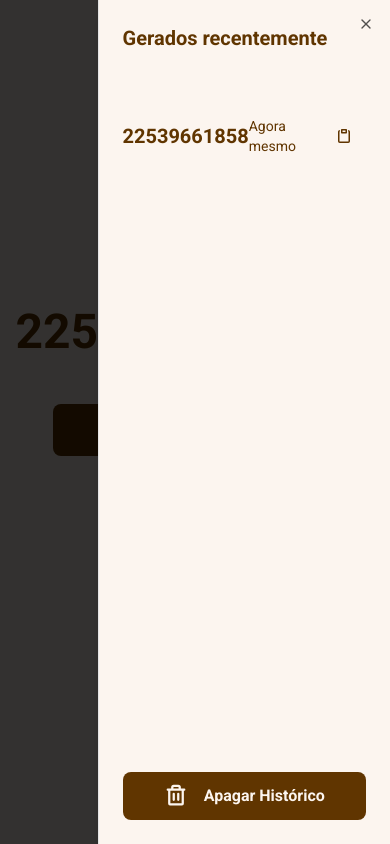
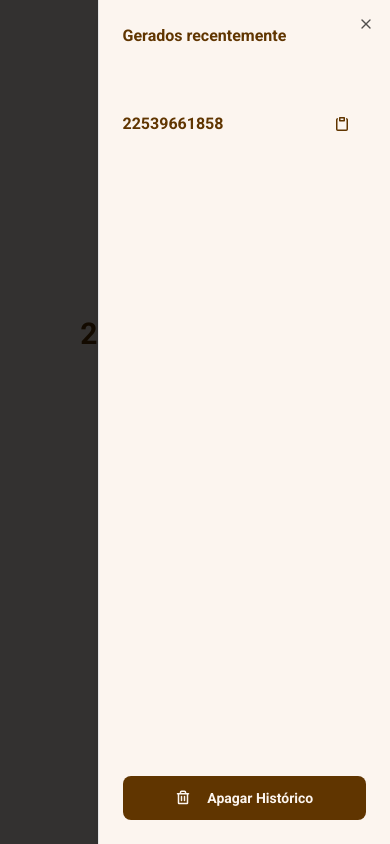
Before and after one commit to luannzin/cpf-social, a Next.js app: page / in a window 390 px wide. Both pictures are taken after a click on the button 350 px from the left and 40 px from the top of the page. Built offline with nearby package versions, Linux system fonts and the light colour scheme.

Commit message:
feat: add responsiveness

```diff
--- a/app/page.tsx
+++ b/app/page.tsx
@@ -104,7 +104,7 @@ export default function Home() {
           </SheetTrigger>
           <SheetContent className="bg-white flex flex-col justify-between">
             <div className="flex flex-col gap-16 max-h-[85%]">
-              <strong className="text-orange-700 text-xl">
+              <strong className="text-orange-700 text-xl max-sm:text-base">
                 Gerados recentemente
               </strong>
               <div className="flex flex-col divide-y divide-orange-700/25  overflow-y-scroll overflow-x-hidden pr-4">
@@ -138,9 +138,11 @@ export default function Home() {
                       };
                     }}
                   >
-                    <strong className="text-xl">{cpf.cpf}</strong>
+                    <strong className="text-xl max-sm:text-base">
+                      {cpf.cpf}
+                    </strong>
                     <div className="flex gap-2 items-center">
-                      <span className="text-sm">
+                      <span className="text-sm max-sm:hidden">
                         {formatWaitingTime(new Date(cpf.date))}
                       </span>
                       <CopyAndPaste size={4} isCopied={cpf.isCopied} />
@@ -156,9 +158,9 @@ export default function Home() {
                 setRecentCpfs([]);
                 window.localStorage.removeItem("@CpfSocial:recents");
               }}
-              className="text-base font-bold bg-orange-700 text-white rounded-lg py-3  select-none flex items-center justify-center gap-4"
+              className="text-base max-sm:text-sm font-bold bg-orange-700 text-white rounded-lg py-3 select-none flex items-center justify-center gap-4"
             >
-              <Trash weight="bold" className="size-6" />
+              <Trash weight="bold" className="size-6 max-sm:size-4" />
               <strong className="whitespace-nowrap">Apagar Histórico</strong>
             </motion.button>
           </SheetContent>
@@ -168,12 +170,19 @@ export default function Home() {
         <TooltipProvider delayDuration={0}>
           <Tooltip>
             <TooltipTrigger onClick={copyCpf}>
-              <div className="flex gap-6 items-center">
-                <span className="text-5xl font-bold text-orange-700">
+              <div className="flex gap-6 max-sm:gap-4 items-center">
+                <span className="text-5xl max-sm:text-3xl font-bold text-orange-700">
                   {isPunctuation ? formatCpf(cpf) : cpf}
                 </span>
 
-                <CopyAndPaste isCopied={isCopied} size={8} />
+                <CopyAndPaste
+                  isCopied={isCopied}
+                  size={
+                    typeof window !== "undefined" && window.innerWidth < 640
+                      ? 6
+                      : 8
+                  }
+                />
               </div>
             </TooltipTrigger>
             <TooltipContent className="bg-white text-orange-700">
@@ -190,7 +199,7 @@ export default function Home() {
             setCpf(nCpf);
             return setIsCopied(false);
           }}
-          className="text-xl font-bold bg-orange-700 text-white rounded-lg py-3 px-24 select-none"
+          className="text-xl max-sm:text-base font-bold bg-orange-700 text-white rounded-lg py-3 px-24 max-sm:px-12 select-none"
         >
           Gerar CPF
         </motion.button>
```
